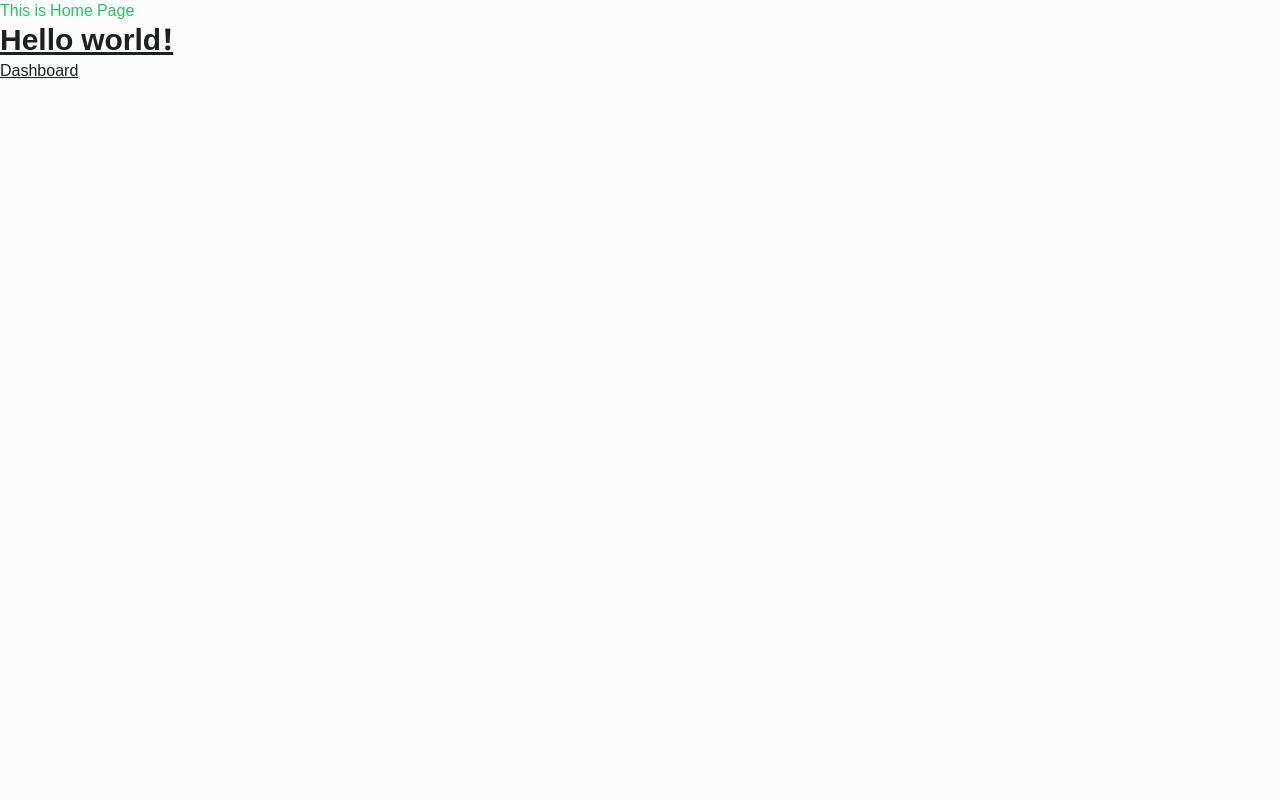
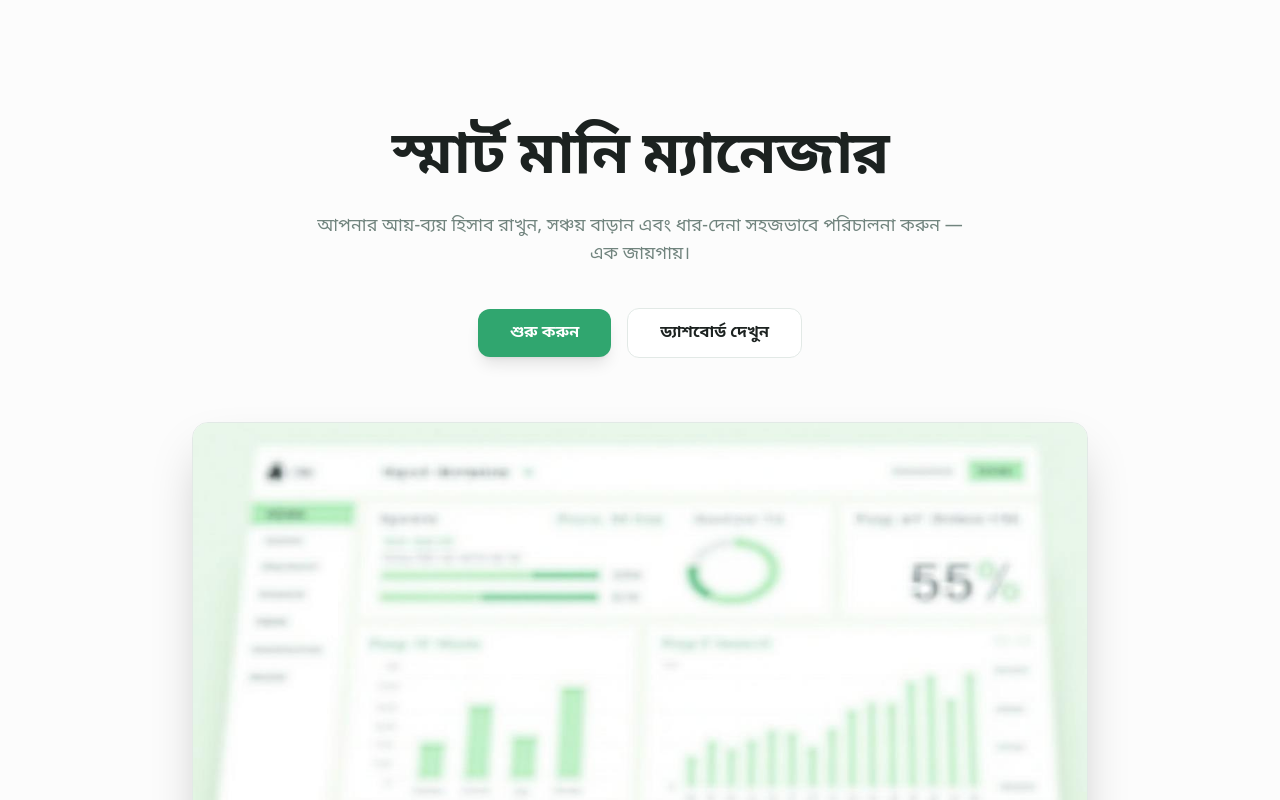
Before and after one commit to MehediMehad/smart-money-manager-client, a Next.js app: page / in a window 1280 px wide. Shown: the top 800 px of the page. Built offline with nearby package versions, Linux system fonts and the light colour scheme; no server answers.

Commit message:
feat:(ui) Home Page Hero Section Design

```diff
--- a/src/app/page.tsx
+++ b/src/app/page.tsx
@@ -1,13 +1,10 @@
+import HeroSection from "@/components/modules/common/HeroSection";
 import Link from "next/link";
 
 const HomePage = () => {
   return (
-    <div>
-      <h1 className="text-green-500">This is Home Page</h1>
-      <h1 className="text-3xl font-bold underline">Hello world!</h1>
-      <Link className="underline" href="/dashboard">
-        Dashboard
-      </Link>
+    <div className="min-h-screen bg-background">
+      <HeroSection />
     </div>
   );
 };
--- /dev/null
+++ b/src/components/modules/common/HeroSection.tsx
@@ -0,0 +1,55 @@
+import dashboardPreview from "@/assets/dashboard-preview.png";
+import Image from "next/image";
+import Link from "next/link";
+
+const HeroSection = () => {
+  return (
+    <section className="relative overflow-hidden py-20 md:py-32">
+      <div className="container mx-auto px-4 text-center">
+        <h1 className="mb-6 text-4xl font-extrabold tracking-tight md:text-6xl text-foreground animate-fade-in">
+          স্মার্ট মানি ম্যানেজার
+        </h1>
+        <p
+          className="mx-auto mb-10 max-w-2xl text-lg text-muted-foreground animate-fade-in"
+          style={{ animationDelay: "0.15s" }}
+        >
+          আপনার আয়-ব্যয় হিসাব রাখুন, সঞ্চয় বাড়ান এবং ধার-দেনা সহজভাবে
+          পরিচালনা করুন — এক জায়গায়।
+        </p>
+        <div
+          className="flex flex-col sm:flex-row items-center justify-center gap-4 mb-16 animate-fade-in"
+          style={{ animationDelay: "0.3s" }}
+        >
+          <Link
+            href="/dashboard"
+            className="inline-flex items-center justify-center rounded-lg bg-primary px-8 py-3 text-base font-semibold text-primary-foreground shadow-lg hover:opacity-90 transition-all duration-200 hover:shadow-xl"
+          >
+            শুরু করুন
+          </Link>
+          <Link
+            href="/dashboard"
+            className="inline-flex items-center justify-center rounded-lg border border-border bg-card px-8 py-3 text-base font-semibold text-foreground hover:bg-accent transition-all duration-200"
+          >
+            ড্যাশবোর্ড দেখুন
+          </Link>
+        </div>
+        <div
+          className="mx-auto max-w-4xl animate-fade-in"
+          style={{ animationDelay: "0.45s" }}
+        >
+          <div className="rounded-2xl border border-border bg-card shadow-2xl overflow-hidden">
+            <Image
+              src={dashboardPreview}
+              alt="স্মার্ট মানি ম্যানেজার ড্যাশবোর্ড প্রিভিউ"
+              width={1000}
+              height={1000}
+              className="w-full h-auto"
+            />
+          </div>
+        </div>
+      </div>
+    </section>
+  );
+};
+
+export default HeroSection;
```
Also changed, not shown: src/assets/dashboard-preview.png (added), 1 other file (tests, documents, lock files or other folders).
